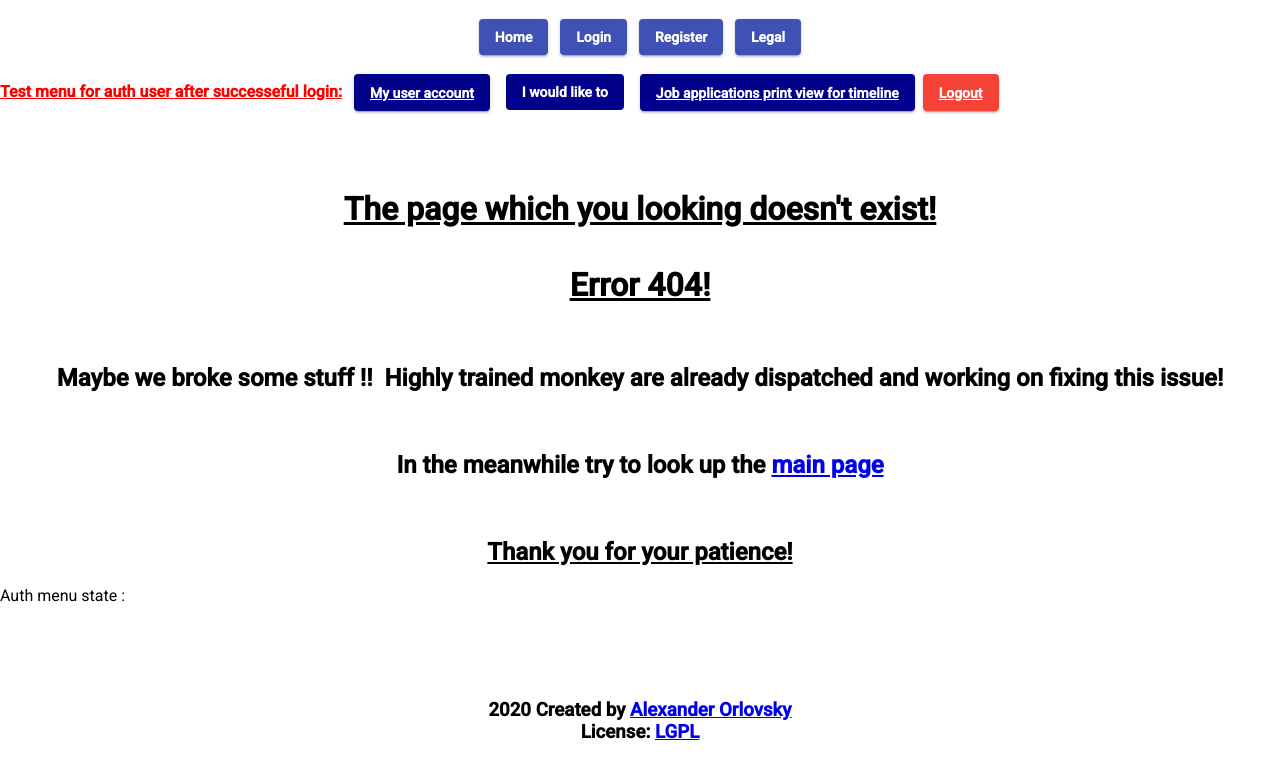
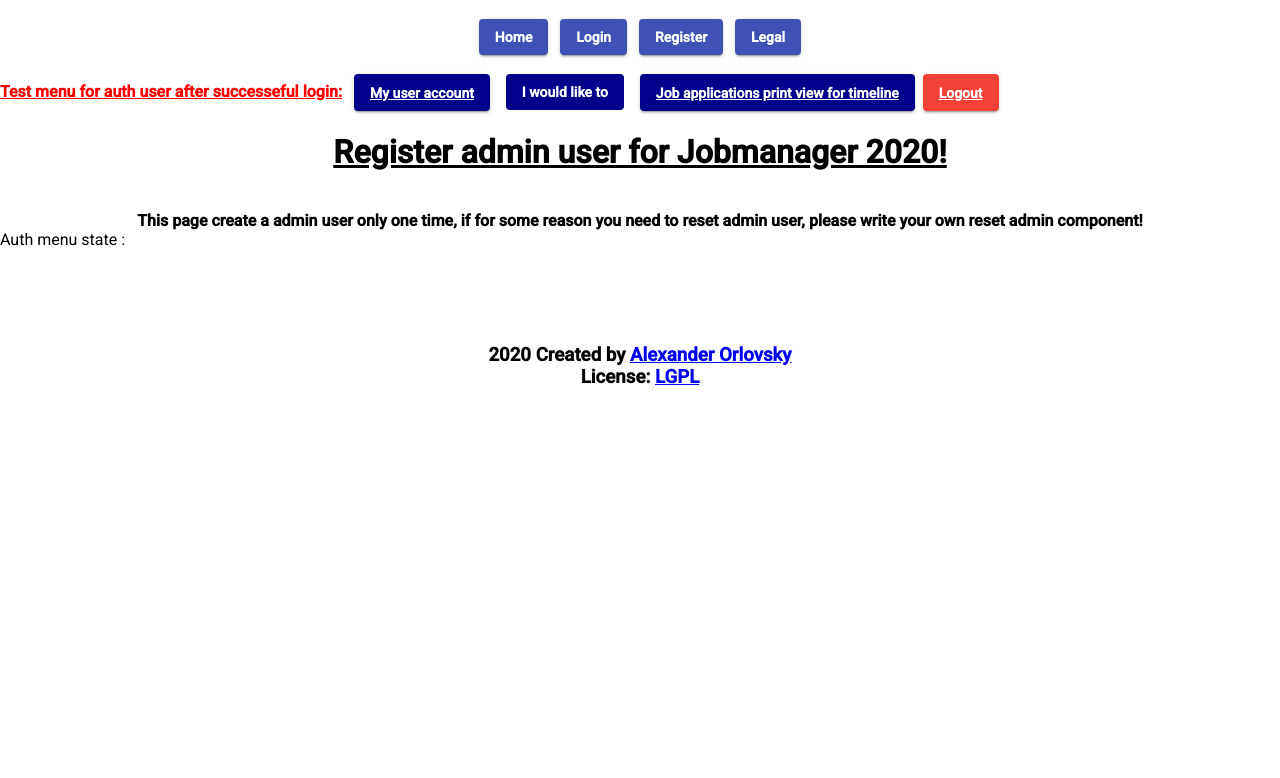
Before and after one commit to orlovskyjavaprofi/jobmanager2020AngularVersion, an Angular app in the folder jobmanager2020/: page /registeruseradmin in a window 1280 px wide. Shown: the top 778 px of the page. Built offline with nearby package versions, Linux system fonts and the light colour scheme.

Commit message:
added manager of company messages service

```diff
--- a/jobmanager2020/src/app/app.module.ts
+++ b/jobmanager2020/src/app/app.module.ts
@@ -33,6 +33,7 @@ import { UserselectjobapplfordeleteComponent } from './components/userselectjoba
 import { AuthService } from './services/auth-service.service';
 import { HttpClientModule } from '@angular/common/http';
 import { AdminusersmanagementComponent } from './components/adminusersmanagement/adminusersmanagement.component';
+import { RegisteradminuserComponent } from './registeradminuser/registeradminuser.component';
 @NgModule({
   declarations: [
     AppComponent,
@@ -50,6 +51,7 @@ import { AdminusersmanagementComponent } from './components/adminusersmanagement
     ResetuserpasswordComponent,
     UserselectjobapplfordeleteComponent,
     AdminusersmanagementComponent,
+    RegisteradminuserComponent,
   ],
   imports: [
     HttpClientModule,
--- a/jobmanager2020/src/app/components/adminusersmanagement/adminusersmanagement.component.html
+++ b/jobmanager2020/src/app/components/adminusersmanagement/adminusersmanagement.component.html
@@ -1 +1 @@
-<p>Test view for admin users management!</p>
+<h1 align="center"><u>Test view for admin users management!</u></h1>
--- /dev/null
+++ b/jobmanager2020/src/app/registeradminuser/registeradminuser.component.html
@@ -0,0 +1,8 @@
+<h1 align="center"><u>Register admin user for Jobmanager 2020!</u></h1>
+<br />
+<div align="center">
+  <b
+    >This page create a admin user only one time, if for some reason you need to
+    reset admin user, please write your own reset admin component!</b
+  >
+</div>
--- /dev/null
+++ b/jobmanager2020/src/app/registeradminuser/registeradminuser.component.ts
@@ -0,0 +1,15 @@
+import { Component, OnInit } from '@angular/core';
+
+@Component({
+  selector: 'app-registeradminuser',
+  templateUrl: './registeradminuser.component.html',
+  styleUrls: ['./registeradminuser.component.css']
+})
+export class RegisteradminuserComponent implements OnInit {
+
+  constructor() { }
+
+  ngOnInit(): void {
+  }
+
+}
--- a/jobmanager2020/src/app/routermodule/routermodule-routing.module.ts
+++ b/jobmanager2020/src/app/routermodule/routermodule-routing.module.ts
@@ -14,6 +14,7 @@ import { UserregistrationComponent } from '../components/userregistration/userre
 import { UserselectjobapplfordeleteComponent } from '../components/userselectjobapplfordelete/userselectjobapplfordelete.component';
 import { WelcomecomponentComponent } from '../components/welcomecomponent/welcomecomponent.component';
 import { WrongurlerrorComponent } from '../components/wrongurlerror/wrongurlerror.component';
+import { RegisteradminuserComponent } from '../registeradminuser/registeradminuser.component';
 
 const routes: Routes = [
   { path: 'welcome', component: WelcomecomponentComponent },
@@ -39,6 +40,10 @@ const routes: Routes = [
     component: UserselectjobapplfordeleteComponent,
   },
   {
+    path: 'registeruseradmin',
+    component: RegisteradminuserComponent,
+  },
+  {
     path: '',
     redirectTo: '/welcome',
     pathMatch: 'full',
```
Also changed, not shown: jobmanager2020/src/app/services/companymessagesmanager.service.ts (added, +9 -0 lines), jobmanager2020/src/app/registeradminuser/registeradminuser.component.css (added), 2 other files (tests, documents, lock files or other folders).
